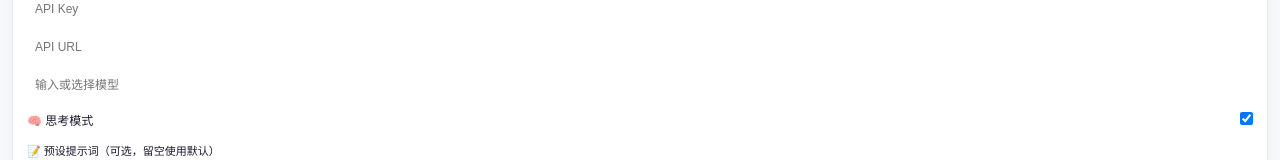
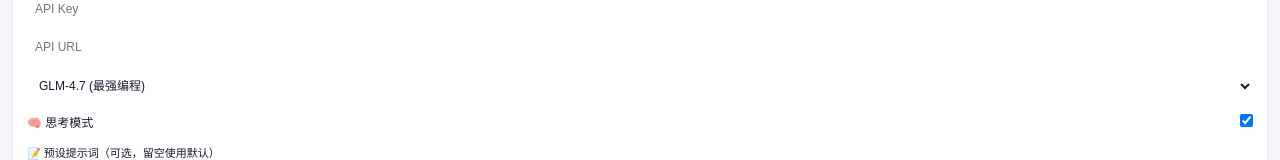
Before and after one commit to xx2468171796/AInext, a website: page webview.html in a window 1280 px wide. Shown: the part 1270-1430 px from the top of the page. Drawn offline with Linux system fonts and the light colour scheme.

Commit message:
fix: 侧边栏模型选择改回select下拉框修复无法选择问题

```diff
--- a/package.json
+++ b/package.json
@@ -2,7 +2,7 @@
   "name": "alone-mode",
   "displayName": "Alone模式 - AI持久输出助手",
   "description": "免费开源版 - AI结束前自动弹窗确认，让AI持续工作直到你满意",
-  "version": "4.1.3",
+  "version": "4.1.4",
   "publisher": "alone",
   "icon": "icon.ico",
   "engines": {
--- a/webview.html
+++ b/webview.html
@@ -444,16 +444,15 @@
         </select>
         <input type="password" id="aiApiKey" placeholder="API Key" style="padding:8px;border-radius:6px;border:1px solid var(--stroke);background:var(--bg1);color:var(--fg0);font-size:12px;">
         <input type="text" id="aiApiUrl" placeholder="API URL" style="padding:8px;border-radius:6px;border:1px solid var(--stroke);background:var(--bg1);color:var(--fg0);font-size:12px;">
-        <input type="text" id="aiModel" list="aiModelList" placeholder="输入或选择模型" style="padding:8px;border-radius:6px;border:1px solid var(--stroke);background:var(--bg1);color:var(--fg0);font-size:12px;">
-        <datalist id="aiModelList">
-          <option value="GLM-4.7">最强编程</option>
+        <select id="aiModel" style="padding:8px;border-radius:6px;border:1px solid var(--stroke);background:var(--bg1);color:var(--fg0);font-size:12px;">
+          <option value="GLM-4.7">GLM-4.7 (最强编程)</option>
           <option value="GLM-4.6">GLM-4.6</option>
-          <option value="GLM-4.5">旗舰</option>
-          <option value="GLM-4.5-Air">高性价比</option>
-          <option value="GLM-4.5-AirX">极速</option>
-          <option value="GLM-4.5-Flash">免费</option>
-          <option value="GLM-4.5-X">极速响应</option>
-        </datalist>
+          <option value="GLM-4.5">GLM-4.5 (旗舰)</option>
+          <option value="GLM-4.5-Air">GLM-4.5-Air (高性价比)</option>
+          <option value="GLM-4.5-AirX">GLM-4.5-AirX (极速)</option>
+          <option value="GLM-4.5-X">GLM-4.5-X (极速响应)</option>
+          <option value="GLM-4.5-Flash">GLM-4.5-Flash (免费)</option>
+        </select>
         <div style="display:flex;align-items:center;justify-content:space-between;margin-top:4px;">
           <span style="font-size:12px;color:var(--fg2);">🧠 思考模式</span>
           <label class="switch">
```
